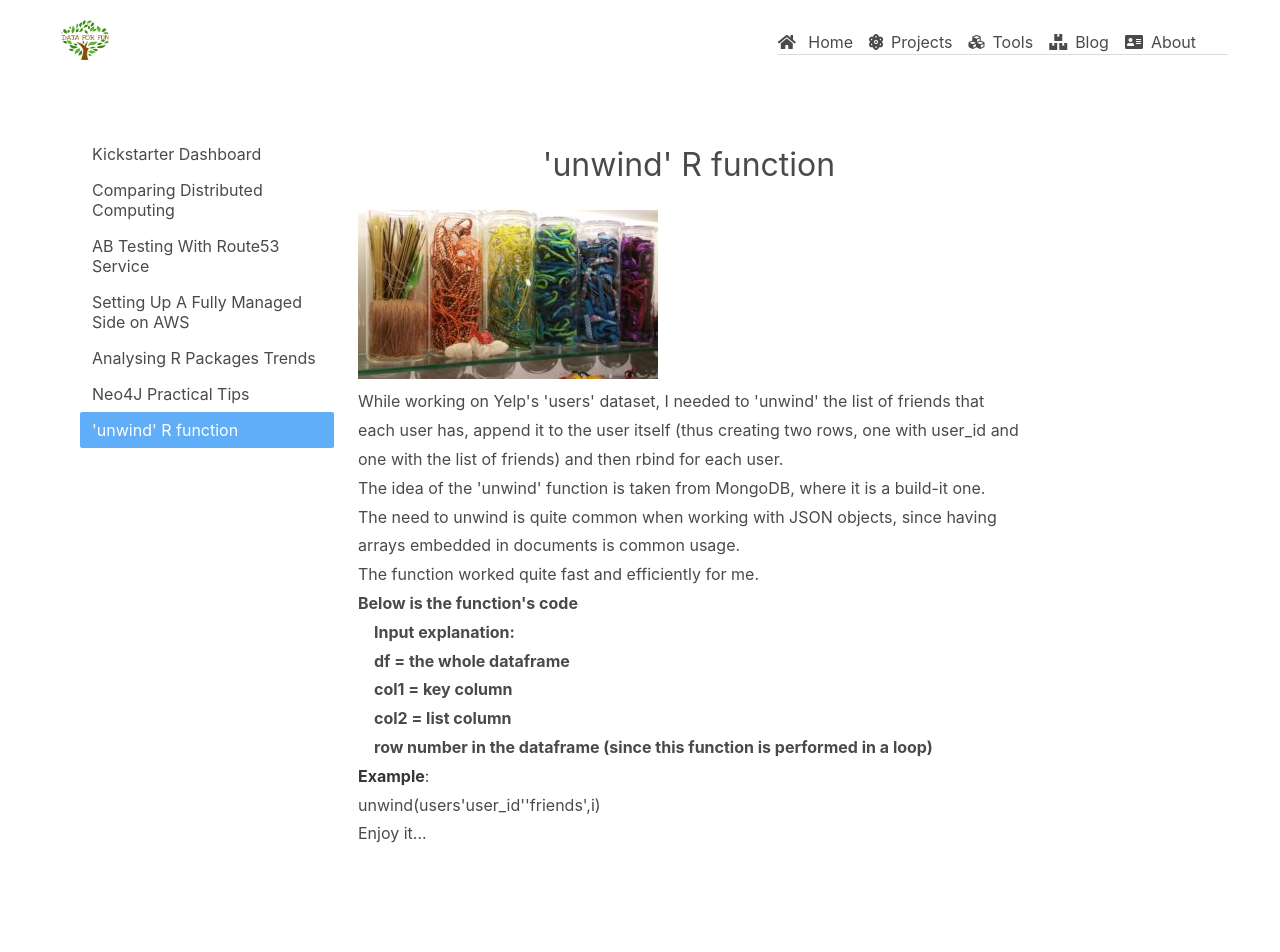
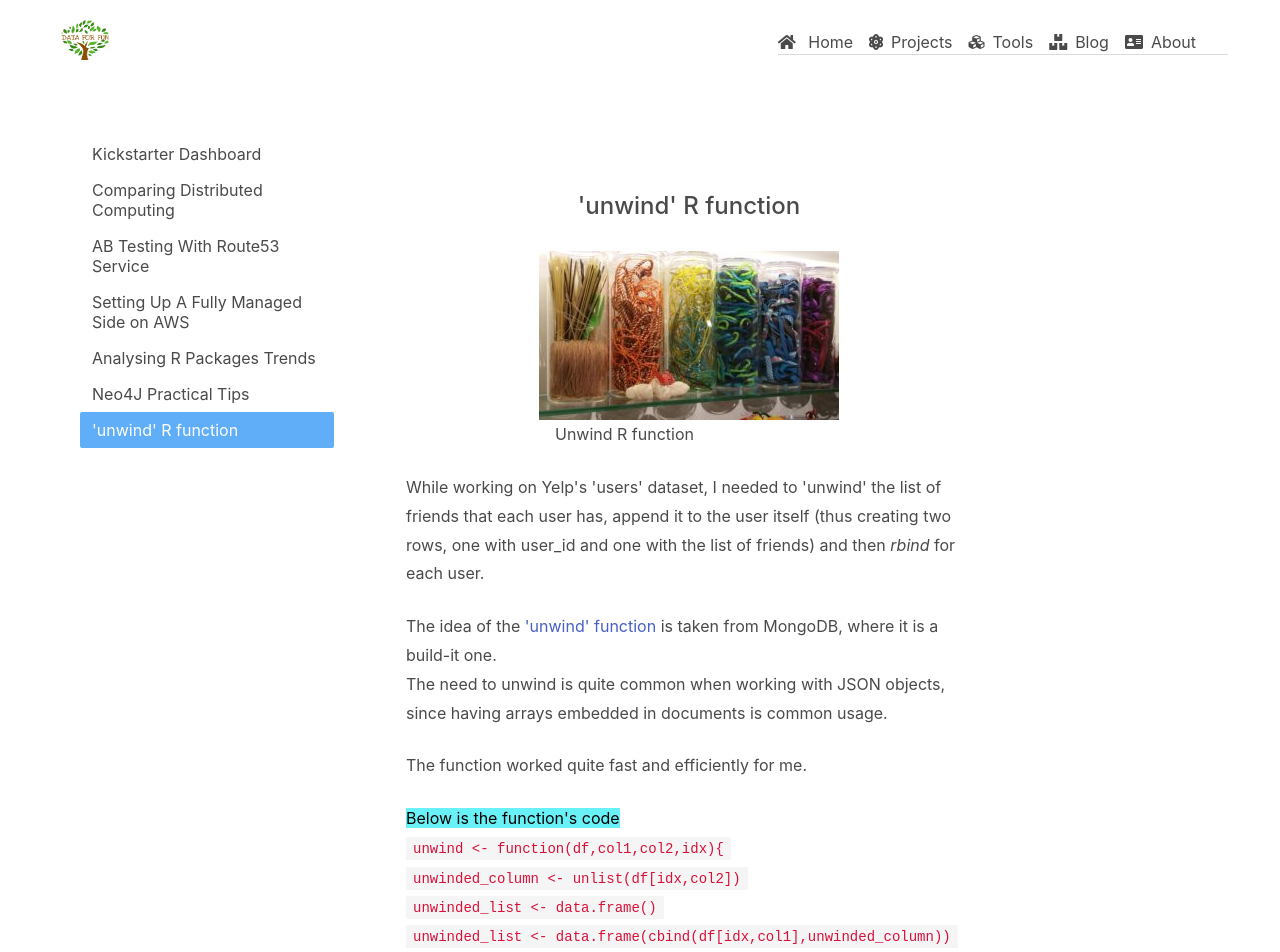
Before and after one commit to AviBlinder/dataforfun, a Vue app: page /posts/unwind-r-function in a window 1280 px wide. Shown: the top 952 px of the page. Before the commit the page ends 896 px from the top, so only its background shows below. Built offline with nearby package versions, Linux system fonts and the light colour scheme.

Commit message:
'$npm_config_comment'

```diff
--- a/src/Posts/unwindRFunction.vue
+++ b/src/Posts/unwindRFunction.vue
@@ -7,64 +7,88 @@
             <posts-side-bar :currentPost="post_id"> </posts-side-bar>
           </div>
 
-
           <div class="column is-7">
-
             <article>
-      <div>
-        <h1 class="is-size-3 has-text-centered mb-4">'unwind' R function</h1>
-
-        <!-- <p class="post-meta">
-          <a
-            href="http://www.dataforfun.com/category/data_science_topics/"
-            rel="category tag"
-            >Data Science</a
-          >,
-          <a href="http://www.dataforfun.com/category/neo4j/" rel="category tag"
-            >NEO4J</a
+              <div class="section">
+                <div class="container">
+                  <h1
+                    class="is-size-4 has-text-centered has-text-weight-medium"
                   >
-        </p> -->
+                    'unwind' R function
+                  </h1>
+                  <div class="card equal-height">
+                    <div class="card-content is-flex is-horizontal-center">
+                      <figure class="image is300x170">
+                        <img
+                          class="is-centered"
+                          src="../assets/20160819_111401-e1476995529285-300x169.jpg"
+                          alt="Unwind R function"
+                        />
+                        <figcaption class="is-centered ml-4">
+                          Unwind R function
+                        </figcaption>
+                      </figure>
+                    </div>
                   </div>
 
-      <div >
-        <div id="">
-          <div>
-            <div>
-              <div>
-                <div>
-                  <div>
-                    <div>
-                      <div>
-                        <p>
-                          <img
-                            class="alignleft size-medium wp-image-143"
-                            src="../assets/20160819_111401-e1476995529285-300x169.jpg"
-                            alt="20160819_111401"
-                            width="300"
-                            height="169"
-                          />
-                        </p>
+                  <div class="block">
                     <p>
                       While working on Yelp's 'users' dataset, I needed to
-                          'unwind' the list of friends that each user has,
-                          append it to the user itself (thus creating two rows,
-                          one with user_id and one with the list of friends) and
-                          then rbind for each user.
+                      'unwind' the list of friends that each user has, append it
+                      to the user itself (thus creating two rows, one with
+                      user_id and one with the list of friends) and then
+                      <em>rbind</em> for each user.
                     </p>
+                  </div>
+                  <div class="block">
                     <p>
-                          The idea of the 'unwind' function is taken from
-                          MongoDB, where it is a build-it one.<br />
-                          The need to unwind is quite common when working with
-                          JSON objects, since having arrays embedded in
-                          documents is common usage.
+                      The idea of the
+                      <a
+                        href="https://gist.github.com/AviBlinder/235373d621562c63bd57ed07cc517c94"
+                        target="_blank"
+                      >
+                        'unwind' function</a
+                      >
+                      is taken from MongoDB, where it is a build-it one.<br />
+                      The need to unwind is quite common when working with JSON
+                      objects, since having arrays embedded in documents is
+                      common usage.
                     </p>
+                  </div>
+                  <div class="block">
                     <p>
                       The function worked quite fast and efficiently for me.
                     </p>
-                        <p class="has-text-weight-bold">
-                          Below is the function's code
+                  </div>
+                  <p>
+                    <mark> Below is the function's code </mark>
                   </p>
-                        <p class="has-text-weight-bold has-text-left ml-4">
+
+                  <code> unwind <- function(df,col1,col2,idx){ </code>
+                  <br />
+                  <code> unwinded_column <- unlist(df[idx,col2]) </code>
+                  <br />
+                  <code> unwinded_list <- data.frame() </code>
+                  <br />
+                  <code>
+                    unwinded_list <-
+                    data.frame(cbind(df[idx,col1],unwinded_column))
+                  </code>
+                  <br />
+                  <code> if ( (dim(unwinded_list)[2]) == 2){ </code>
+                  <br />
+                  <code> names(unwinded_list) <- c(col1,col2) </code>
+                  <br />
+                  <code> } else{ </code>
+                  <br />
+                  <code> unwinded_list <- data.frame() </code>
+                  <br />
+                  <code> } </code>
+                  <br />
+                  <code> return (unwinded_list) } </code>
+
+                  <p class="has-text-left ml-4 my-4">
+                    <mark>
                       Input explanation:
                       <br />
                       df = the whole dataframe<br />
@@ -72,47 +96,51 @@
                       col2 = list column<br />
                       row number in the dataframe (since this function is
                       performed in a loop)
+                    </mark>
                   </p>
+
+                  <div class="block my-3">
                     <p>
                       <strong>Example</strong>:<br />
                       unwind(users'user_id''friends',i)
                     </p>
+                  </div>
+                  <div class="block">
                     <p>Enjoy it...</p>
                   </div>
                 </div>
               </div>
-                </div>
-              </div>
-            </div>
-          </div>
-          <!-- .-->
-        </div>
-        <!-- # -->
-      </div>
-      <!-- . -->
             </article>
           </div>
         </div>
       </div>
     </section>
-
   </div>
 </template>
 
 <script>
-import postsSideBar from '@/components/postsSideBar'
+import postsSideBar from "@/components/postsSideBar";
 export default {
-
   components: {
-      postsSideBar
+    postsSideBar,
   },
-  data(){
-    return{
-      post_id: 7
-    }
-  }
-
+  data() {
+    return {
+      post_id: 7,
+    };
+  },
 };
 </script>
 
-<style scoped></style>
+<style scoped>
+mark {
+  background-color: rgb(104, 242, 247);
+}
+.is-horizontal-center {
+  justify-content: center;
+}
+
+.card {
+  box-shadow: none;
+}
+</style>
```
Also changed, not shown: styles.html (+4 -9 lines). Lines whose indentation alone changed are shown as unchanged.
